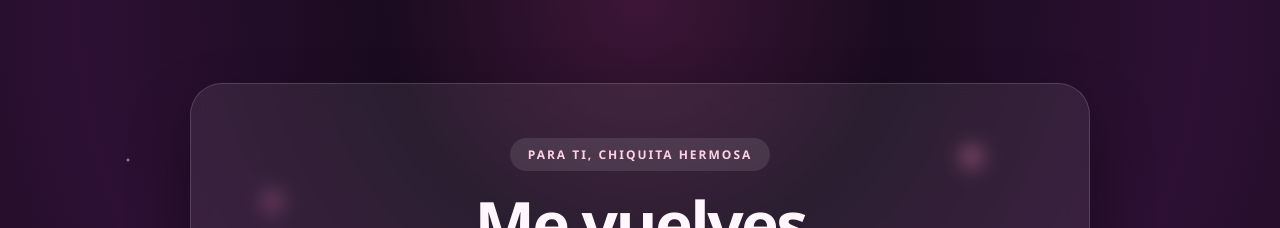
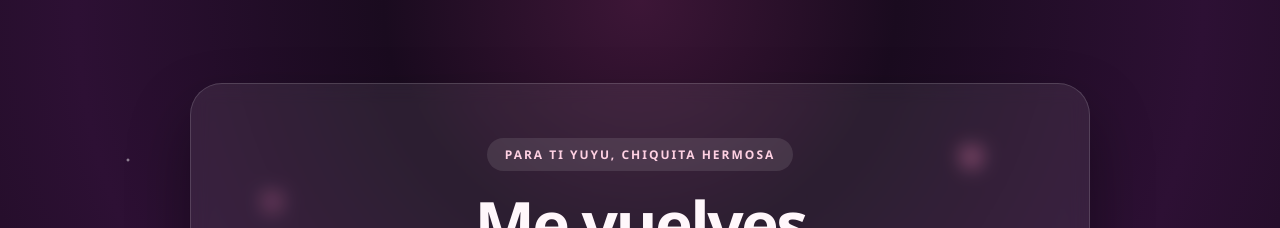
Before and after one commit to ManuelAsus/yuyu, a plain HTML site: page index.html in a window 1280 px wide. Shown: the top 228 px of the page. Drawn offline with Linux system fonts and the light colour scheme.

Commit message:
Update index.html

```diff
--- a/index.html
+++ b/index.html
@@ -217,7 +217,7 @@
         <div class="floating-heart">♥</div>
 
         <div class="card">
-            <div class="badge">Para ti, Chiquita Hermosa</div>
+            <div class="badge">Para ti Yuyu, Chiquita Hermosa</div>
             <h1>
                 Me vuelves
                 <span class="highlight">locamente feliz</span>
```
